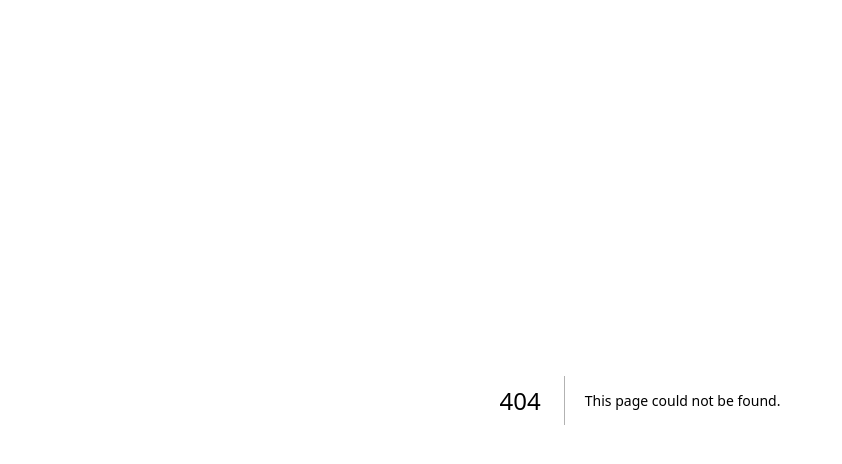
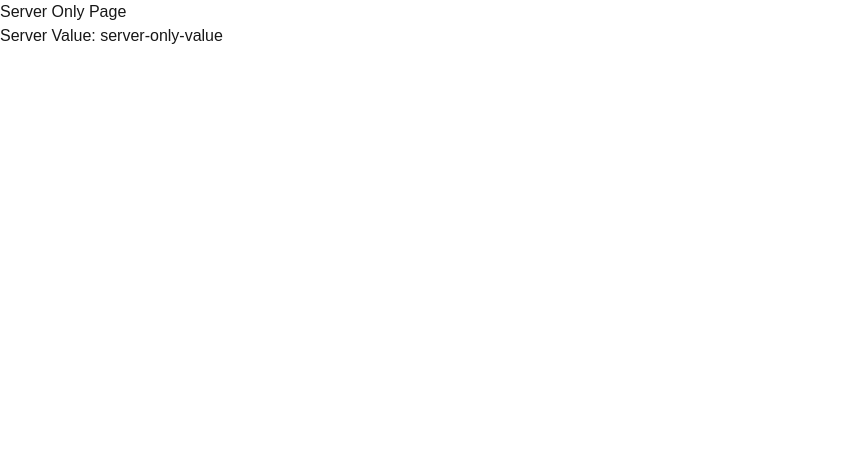
Before and after one commit to 17Swagat/Mulhite_LLM_Interface, a Next.js app: page /server-only in a window 1280 px wide. Before the commit this address had no page. Shown: the top 464 px of the page, without its empty margins (0-842 px from the left). Built offline with nearby package versions, Linux system fonts and the light colour scheme.

Commit message:
Situations where we might accidently use server only code inside a client component, this can me dangerous as with server's we deal with API keys, db stuff etc.. which might get exposed the client, which we don't want at all

```diff
--- /dev/null
+++ b/src/app/client-only/page.tsx
@@ -0,0 +1,10 @@
+'use client';
+import { serverOnlyFunc } from "@/utils/serverOnlyFunction";
+
+export default function ClientOnlyPage() {
+    const serverValue = serverOnlyFunc();
+    return <div className="w-screen h-screen">
+        Client Only Page
+        <div>Client Value: {serverValue}</div>
+    </div>
+}
--- /dev/null
+++ b/src/app/server-only/page.tsx
@@ -0,0 +1,9 @@
+import { serverOnlyFunc } from "@/utils/serverOnlyFunction";
+
+export default function ServerOnlyPage() {
+    const serverValue = serverOnlyFunc();
+    return <div className="w-screen h-screen">
+        Server Only Page
+        <div>Server Value: {serverValue}</div>
+    </div>
+}
--- /dev/null
+++ b/src/utils/serverOnlyFunction.tsx
@@ -0,0 +1,4 @@
+export const serverOnlyFunc = () => {
+    console.log("This function runs only on the server side.");
+    return 'server-only-value';
+}
```
